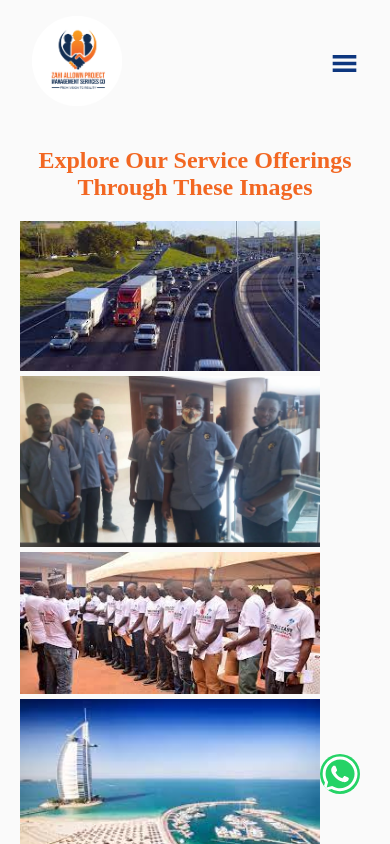
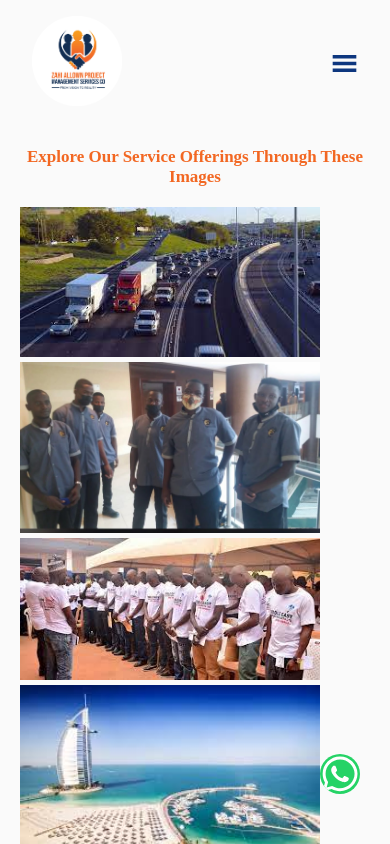
Before and after one commit to dkabagambe/zahiallownproject, a React (Create React App) app: page /gallery in a window 390 px wide. Built offline with nearby package versions, Linux system fonts and the light colour scheme.

Commit message:
Explore Our Service Offerings Through These Images

```diff
--- a/src/styles/Gallery.css
+++ b/src/styles/Gallery.css
@@ -106,4 +106,8 @@
     height: auto;
     width: 100%;
   }
+  .gallery-heading {
+    font-size: 17px;
+    list-style: normal;
+  }
 }
--- a/src/styles/Navbar.css
+++ b/src/styles/Navbar.css
@@ -67,11 +67,10 @@
   padding-top: 20px;
   list-style: none;
   text-decoration: none;
-  margin: 7px;
+  margin: 10px;
   font-size: 15px;
-  font-weight: 500;
+  font-weight: 600;
   text-transform: capitalize;
-  color: #122e53;
   font-family: garamond;
 }
 .App__navbar-smallscreen-overlay a:hover {
```
